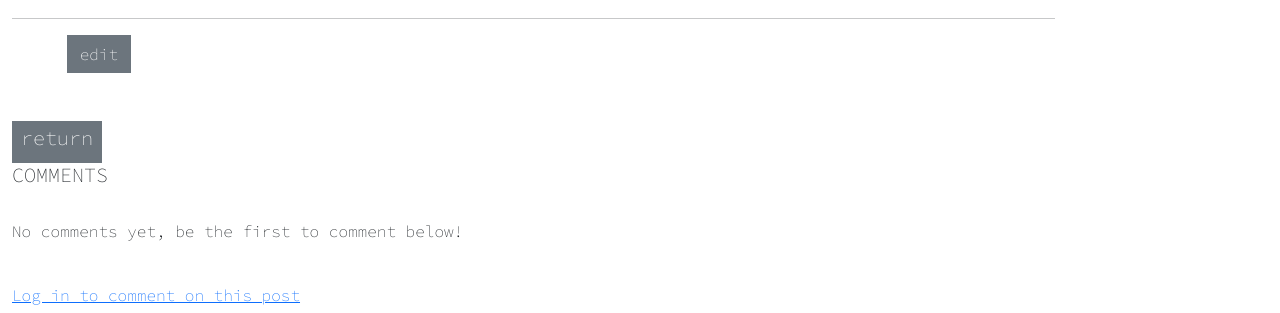
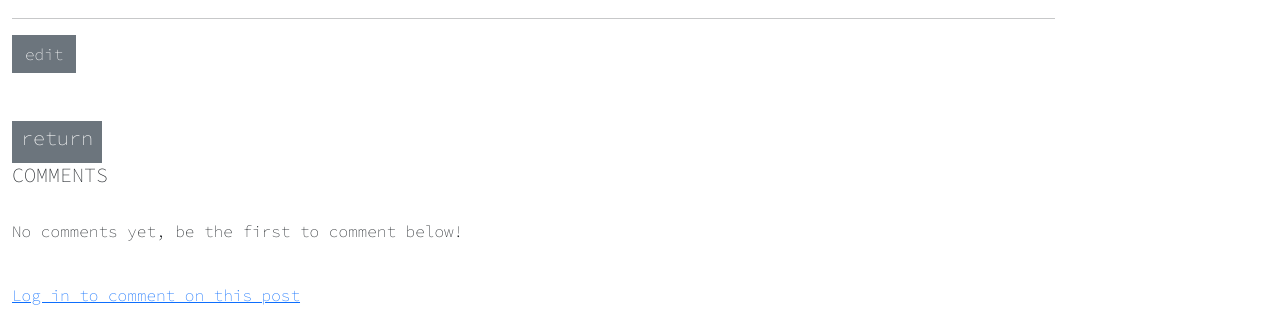
Before and after one commit to NickWaldock/talk-practice-forum-p4, a Django app: template templates/article.html in a window 1280 px wide. Shown: the part 347-660 px from the top of the page. Run offline with Django 3.2, Linux system fonts and the light colour scheme; the template is opened without the code that fills it, so the values that code supplies are empty; some libraries are stand-ins or nearby versions; some web fonts are replaced.

Commit message:
Swap edit and like buttons on article.html

```diff
--- a/templates/article.html
+++ b/templates/article.html
@@ -29,21 +29,13 @@
 
 
             <!-- Show the edit post button if the user is the author -->
-            {% if user.id == post.author.id %}
+
             <div class="container">
                 <div class="row">
-                    <div class="col-2 text-center">
-                        <button class="btn btn-secondary rounded-0 body-font btn-block">
-                            <a class="text-reset text-decoration-none" href="{% url 'update-post' post.pk %}">edit</a>
-                        </button>
-                    </div>
-
-                    {% endif %}
-
                     <!-- Form for recording likes -->
                     {% if user.is_authenticated %}
-                    <div class="col-2">
-                        <div class="form-group text-center">
+                    <div class="col-2 p-0">
+                        <div class="form-group">
                             <form action="{% url 'like-post' post.pk %}" method="POST">
                                 {% csrf_token %}
                                 {% if liked %}
@@ -55,9 +47,16 @@
                                 {% endif %}
                             </form>
                             {% endif %}
-
                         </div>
                     </div>
+                    <!-- Allow access to edit posts in user is the author -->
+                    {% if user.id == post.author.id %}
+                    <div class="col-2 p-0">
+                        <button class="btn btn-secondary rounded-0 body-font btn-block">
+                            <a class="text-reset text-decoration-none" href="{% url 'update-post' post.pk %}">edit</a>
+                        </button>
+                    </div>
+                    {% endif %}
                 </div>
             </div>
             <br>
```
